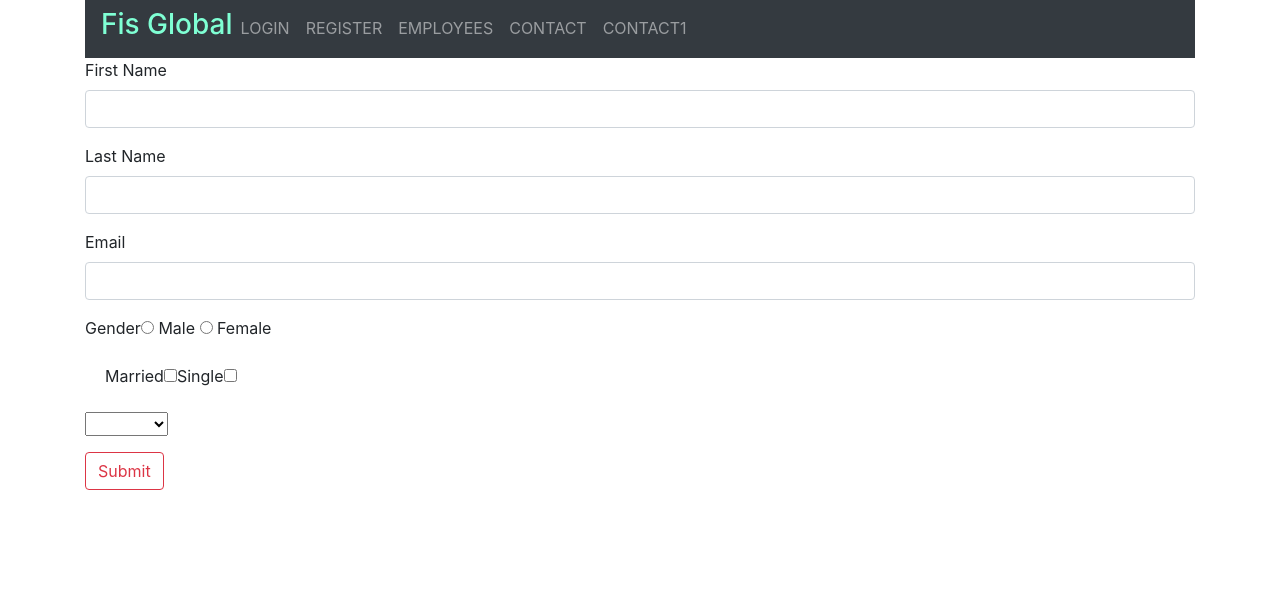
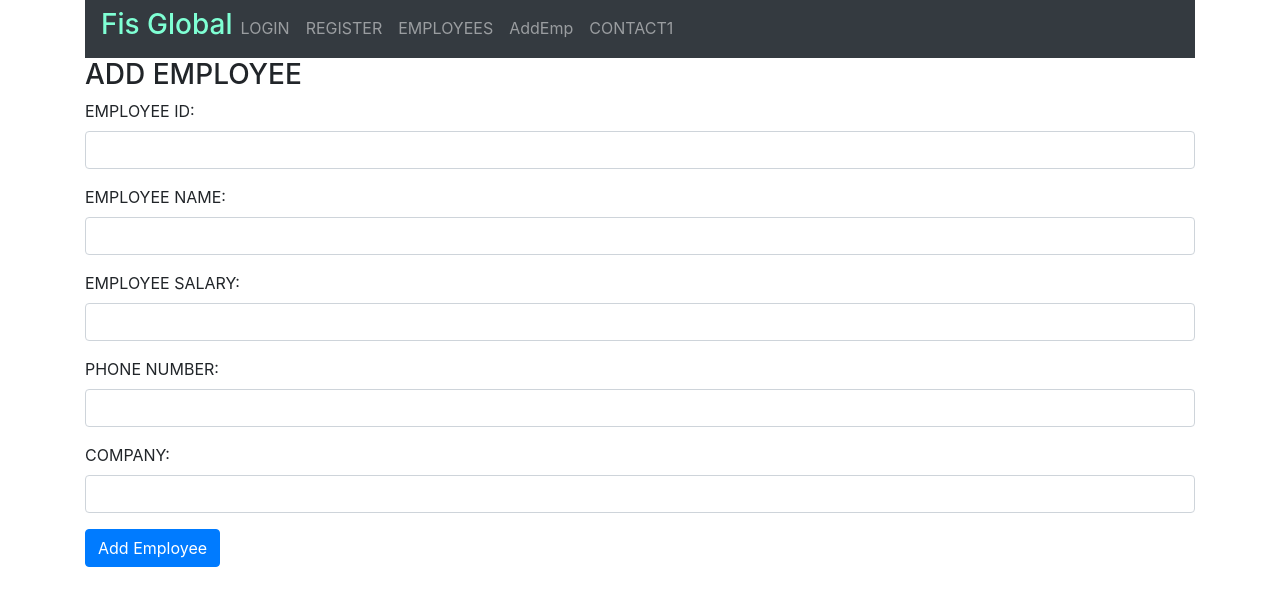
Before and after one commit to sandeepsomavarapu/Angular_Stuff, an Angular app: page /tform in a window 1280 px wide. Shown: the top 606 px of the page. Built offline with nearby package versions, Linux system fonts and the light colour scheme.

Commit message:
Template driven with validations

```diff
--- a/src/app/app.component.html
+++ b/src/app/app.component.html
@@ -25,7 +25,7 @@
           <a class="nav-link" routerLink="emps">EMPLOYEES</a>
         </li>
         <li class="nav-item">
-          <a class="nav-link" routerLink="tform">CONTACT</a>
+          <a class="nav-link" routerLink="tform">AddEmp</a>
         </li>
         <li class="nav-item">
           <a class="nav-link" routerLink="mform">CONTACT1</a>
--- a/src/app/template-driven/template-driven.component.html
+++ b/src/app/template-driven/template-driven.component.html
@@ -1,43 +1,87 @@
+
 <div class="container">
-    <form #contactForm="ngForm" (ngSubmit)="onSubmit(contactForm)">
 
-      <p class="form-group">
-        <label for="firstname">First Name</label>
-        <input type="text" class="form-control" name="firstname" ngModel>
-      </p>
+  <h3>ADD EMPLOYEE</h3>
 
-      <p  class="form-group">
-        <label for="lastname">Last Name</label>
-        <input type="text" class="form-control" name="lastname" ngModel>
-      </p>
+<form #userForm="ngForm" (ngSubmit)='onSubmit(userForm)'>
 
-      <p class="form-group">
-        <label for="email">Email </label>
-        <input type="text" class="form-control" id="email" name="email" ngModel>
-      </p>
+  <div class="form-group">
 
-      <p class="form-group">
-        <label for="gender">Gender</label>
-        <input type="radio" value="male" name="gender" ngModel> Male
-        <input type="radio" value="female" name="gender" ngModel> Female
-      </p>
+      <label>EMPLOYEE ID: </label>
 
-      <p class="form-group form-check">
-        <label for="isMarried" >Married</label>
-        <input type="checkbox"  name="isMarried" ngModel>
-        <label for="isMarried">Single</label>
-        <input type="checkbox"  name="unMarried" ngModel>
-      </p>
+      <input required minlength="1" type="number" #empIdRef='ngModel' name="id" ngModel class="form-control">
 
-      <select class="form-group" name="country" ngModel>
-        <option [ngValue]="c.id" *ngFor="let c of countryList">
-          {{c.name}}
-        </option>
-      </select><br>
+      <div *ngIf='empIdRef.errors && empIdRef.touched' class="alert alert-danger">
 
-      <p>
-        <button class="btn btn-outline-danger" type="submit">Submit</button>
-      </p>
+          <div [hidden]='!empIdRef.errors.required'> Provide Employee Id </div>
 
-    </form>
+      </div>
   </div>
+  <div class="form-group">
+
+      <label>EMPLOYEE NAME: </label>
+
+      <input required minlength="6" type="text" #empNameRef='ngModel' name="name" ngModel class="form-control">
+
+      <div *ngIf='empNameRef.errors
+                  && empNameRef.touched' class="alert alert-danger">
+          <div *ngIf='empNameRef.errors.required'>Provide Employee Name </div>
+          <div *ngIf='!empNameRef.errors.pattern'>Name should be minimum of 6 characters length</div>
+      </div>
+
+  </div>
+  <div class="form-group">
+
+      <label>EMPLOYEE SALARY: </label>
+
+      <input required  length="10" type="number" #empsalRef='ngModel' name="salary" ngModel class="form-control">
+
+      <div *ngIf='empsalRef.errors && empsalRef.touched' class="alert alert-danger">
+
+          <div [hidden]='!empsalRef.errors.required'> Provide Employee Salary </div>
+
+      </div>
+  </div>
+
+  <div class="form-group">
+
+      <label>PHONE NUMBER: </label>
+
+      <input required length="10" type="number" #empphoneRef='ngModel' pattern="[0-9]{10}" name="phonenumber" ngModel class="form-control">
+
+      <div *ngIf='empphoneRef.errors && empphoneRef.touched' class="alert alert-danger">
+
+          <div [hidden]='!empphoneRef.errors.required'> Provide Employee Phone Number </div>
+
+          <div [hidden]='empNameRef.errors.pattern'>Phone number should consists of 10 digits</div>
+
+      </div>
+  </div>
+
+  <div class="form-group">
+
+      <label>COMPANY: </label>
+
+      <input required minlength="6" type="text" #empcompanyName='ngModel' name="company" ngModel
+          class="form-control">
+
+      <div *ngIf='empcompanyName.errors
+                  && empcompanyName.touched' class="alert alert-danger">
+
+          <div [hidden]='!empcompanyName.errors.required'>
+
+              Provide Employee Company Name
+          </div>
+          <div [hidden]='empcompanyName.errors.pattern'>Company name should be minimum of 6 characters length</div>
+
+      </div>
+
+  </div>
+  <input  type="submit" value="Add Employee" class="btn btn-primary">
+
+</form>
+
+</div>
+<div>
+
+</div>
--- a/src/app/template-driven/template-driven.component.ts
+++ b/src/app/template-driven/template-driven.component.ts
@@ -8,26 +8,17 @@ import { NgForm } from '@angular/forms';
 })
 export class TemplateDrivenComponent {
   constructor() { }
+  onSubmit(data:NgForm)
+  {
+    console.log(data)
+    console.log(data.value)
+    alert(data.value.id)
+    alert(data.value.name)
+    alert(data.value.salary)
+    alert(data.value.phonenumber)
+    alert(data.value.company)
 
-  onSubmit(contactForm1:NgForm) {
-    console.log(contactForm1)
+  }
 
-    alert(contactForm1.value.email);
-    alert(contactForm1.value.lastname);
-    alert(contactForm1.value.firstname);
-    alert(contactForm1.value.country);
-    alert(contactForm1.value.gender);
-  }
-  countryList:country[] = [
-    new country("1", "India"),
-    new country('2', 'USA'),
-    new country('3', 'England')
-  ];
+
 }
-export class country {
-  id:string;
-  name:string;
-  constructor(id:string, name:string) {
-    this.id=id;
-    this.name=name;
-  }}
```
